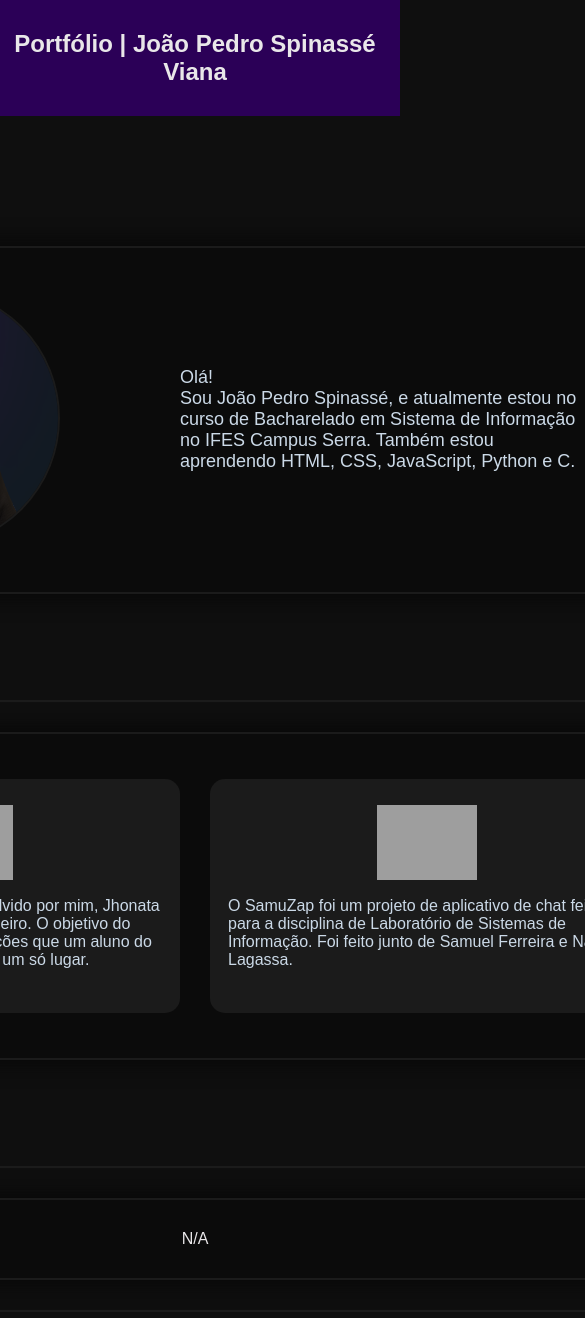
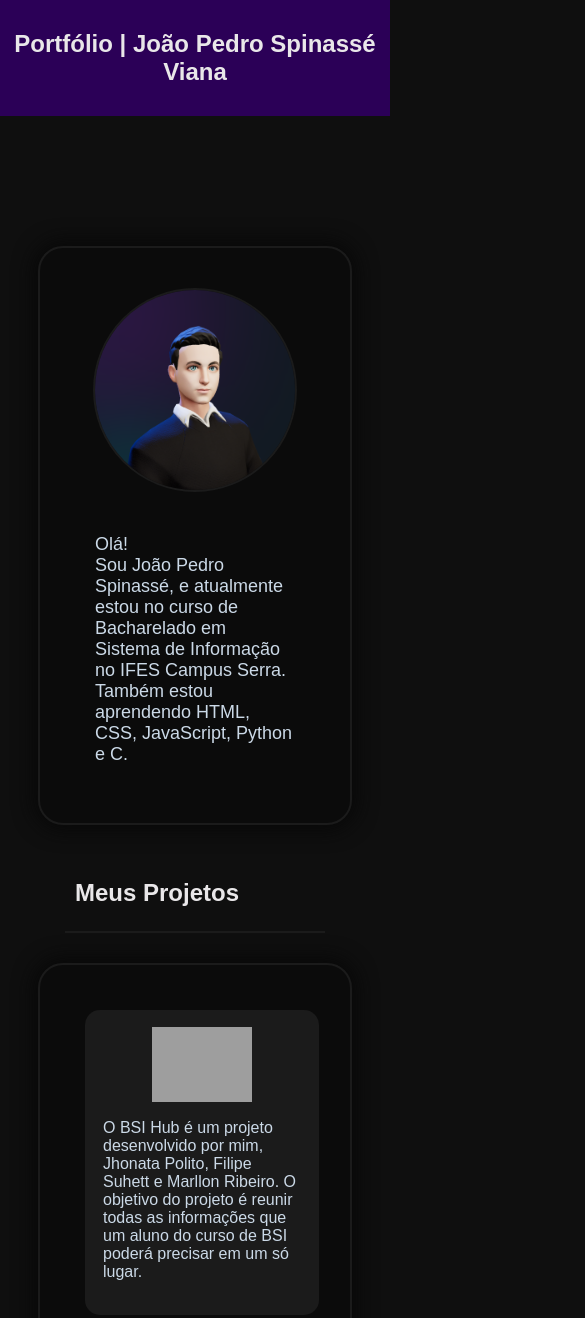
Before and after one commit to JP-76/portfolio, a plain HTML site: page index.html in a window 390 px wide. Shown: the top 1318 px of the page, 585 px wide, since content can reach past the window. Drawn offline with Linux system fonts and the light colour scheme; grey boxes are pictures that could not be loaded.

Commit message:
responsivity changes

```diff
--- a/assets/css/style.css
+++ b/assets/css/style.css
@@ -94,7 +94,6 @@ body {
     padding: 10px;
     top: 0;
     width: 100%;
-    z-index: 1;
     text-align: center;
 }
 
@@ -203,3 +202,120 @@ body {
     width: 100%;
     text-align: center;
 }
+
+@media screen and (max-width: 400px) {
+    .layout {
+        display: flex;
+        flex-direction: column;
+        justify-items: center;
+        align-items: center;
+        overflow-x: hidden;
+    }
+
+    .header {
+        background-color: #2b0057;
+        color: #e9e7e9;
+        top: 0;
+        width: inherit;
+        text-align: center;
+    }
+
+    .main {
+        min-height: 64vh;
+        width: 100vw;
+        display: flex;
+        flex-direction: column;
+        align-items: center;
+        padding: 100px;
+        background-color: #0f0f0f;
+    }
+
+    .aboutMe,
+    .projects,
+    .jobs {
+    display: flex;
+    flex-direction: column;
+    flex-wrap: wrap;
+    align-items: center;
+    justify-content: center;
+    background-color: #0b0b0b;
+    margin: 30px;
+    width: 250px;
+    border: 2px solid #1b1b1b;
+    border-radius: 25px;
+    box-shadow: 0px 0px 20px 5px #080808;
+    }
+
+    .profilePic a img {
+        height: 200px;
+        width: 200px;
+        border-radius: 100%;
+        border: 2px solid #1b1b1b;
+        background-color: #0f0f0f;
+    }
+
+    .profilePic a img:hover {
+        box-shadow: 0px 0px 20px 2px #2b0057;
+        border: 2px solid #2b0057;
+    }
+
+    .myInfo {
+        display: flex;
+        padding-left: 0;
+        margin: 10px;
+        color: #cbd9e7;
+        font-size: 18px;
+        font-weight: 500;
+        width: 200px;
+    }
+
+    .project {
+        display: flex;
+        flex-direction: column;
+        background-color: #1b1b1b;
+        color: #cbd9e7;
+        font-size: 16px;
+        font-weight: 500;
+        padding: 15px;
+        border-radius: 15px;
+        align-items: center;
+        justify-content: center;
+        text-decoration: none;
+        margin: 15px;
+        width: 200px;
+        min-height: 200px;
+        border: 2px solid transparent;
+    }
+
+    .project:hover {
+        background-color: #2f2f2f;
+        box-shadow: 0px 0px 20px 2px #2b0057;
+        border: 2px solid #2b0057;
+    }
+
+    .projectImg {
+        width: 100px;
+    }
+
+    .projectDescription {
+        padding: 1px;
+    }
+
+    .divider {
+        display: flex;
+        flex-direction: row;
+        align-items: center;
+        justify-content: start;
+        width: 250px;
+        padding-left: 10px;
+        font-size: 24px;
+        font-weight: bold;
+        border-bottom: 2px solid #1b1b1b;
+    }
+
+    .footer {
+        background-color: #2b0057;
+        width: inherit;
+        text-align: center;
+    }
+}
--- a/index.html
+++ b/index.html
@@ -1,5 +1,5 @@
 <!DOCTYPE html>
-<html>
+<html lang="pt-br">
 
 <head>
     <meta charset="UTF-8" />
```
